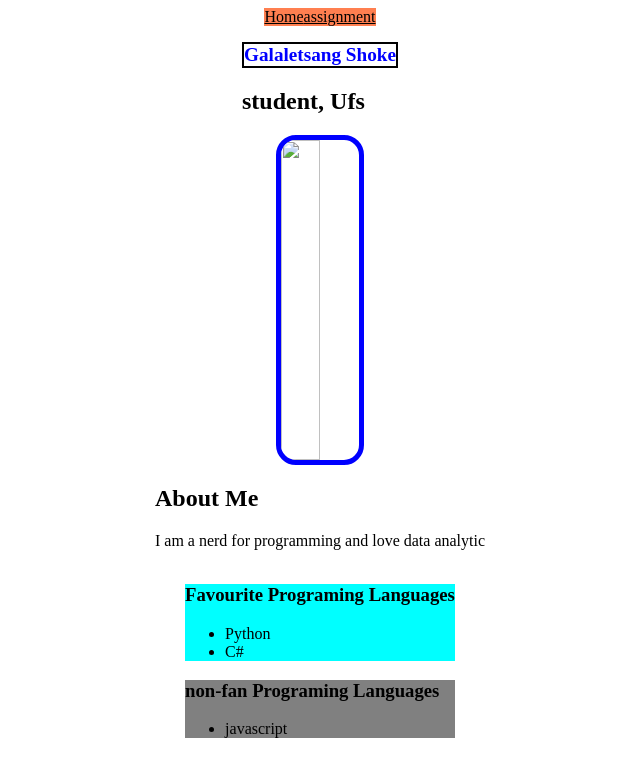
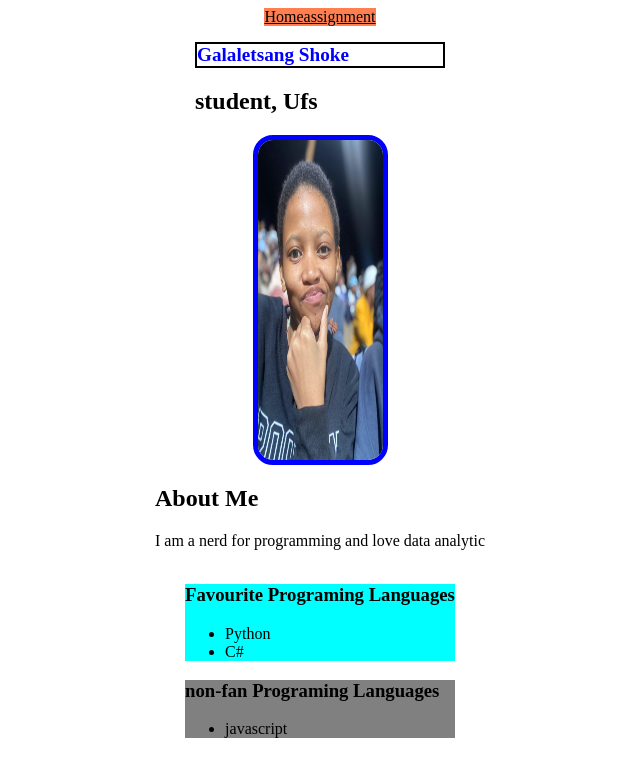
Before and after one commit to justanotherdavie/Portofolio, a plain HTML site: page index.html in a window 1280 px wide. Shown: the whole page, without its empty margins (320-960 px from the left). Drawn offline with Linux system fonts and the light colour scheme.

Commit message:
image changed

```diff
--- a/index.html
+++ b/index.html
@@ -15,7 +15,7 @@
     <section id=" intro">
         <h1>Galaletsang Shoke</h1>
         <h2>student, Ufs</h2>
-        <img src="C:/Users/JIMMY/Downloads/IMG-20230327-WA0040.jpg" alt="">
+        <img src="IMG-20230327-WA0040.jpg" alt="">
     </section>
     <section id="aboutme">
         <h2>About Me</h2>
```
Also changed, not shown: IMG-20230327-WA0040.jpg (added).
